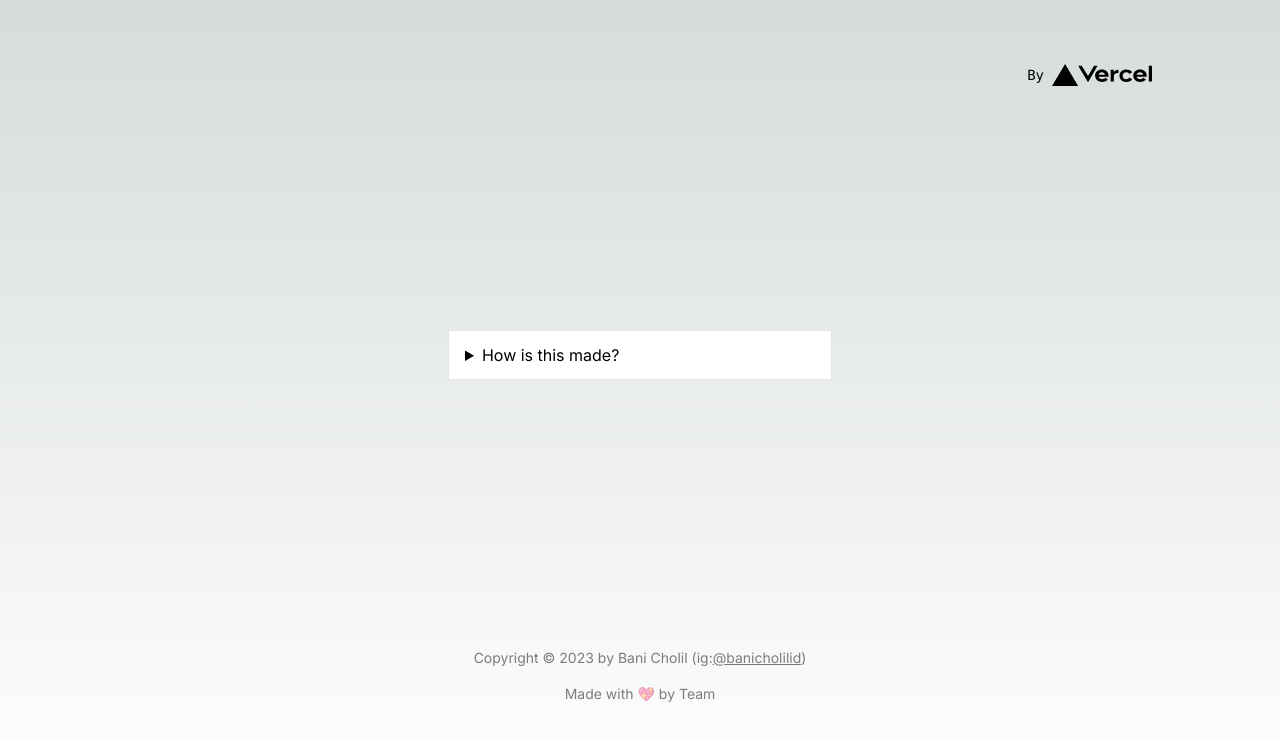
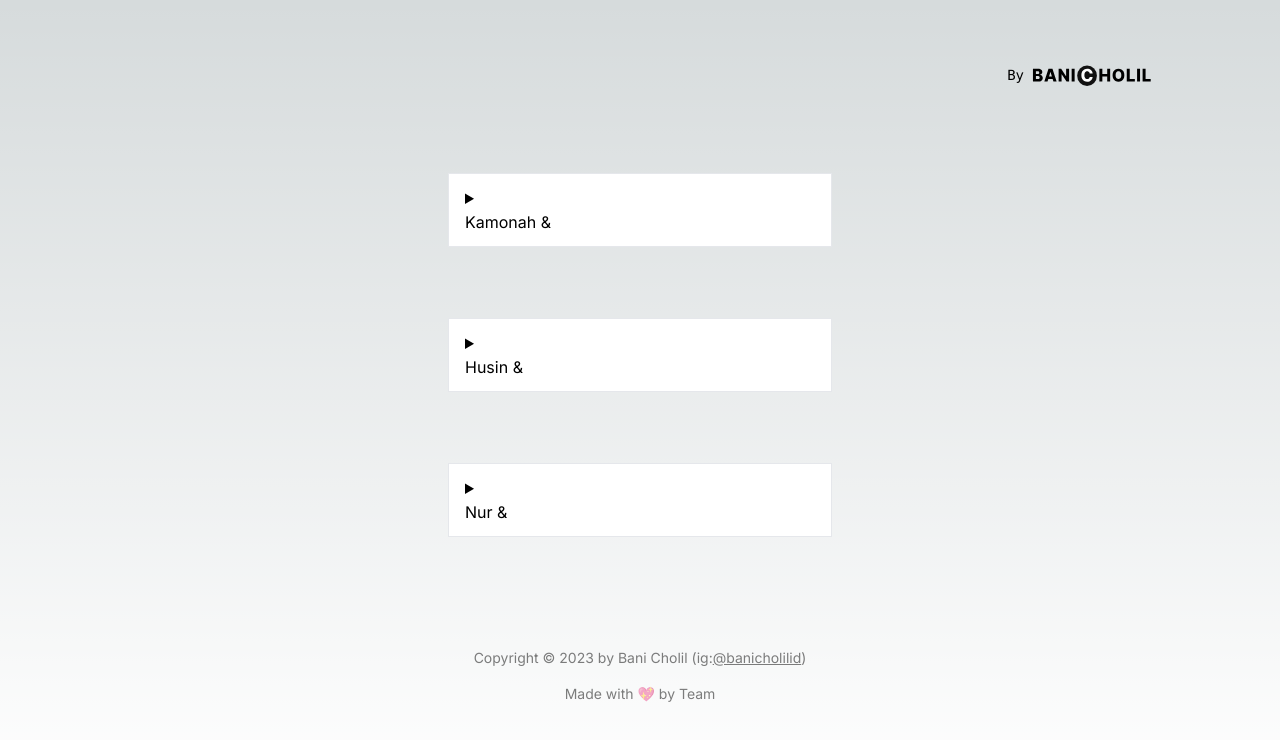
Before and after one commit to verinverdian/bani-cholil-app, a Next.js app: page /pages/hierarchy in a window 1280 px wide. Shown: the top 740 px of the page. Built offline with nearby package versions, Linux system fonts and the light colour scheme.

Commit message:
updated page, component view

```diff
--- a/app/components/templates/header.tsx
+++ b/app/components/templates/header.tsx
@@ -20,10 +20,10 @@ export function Header() {
                 >
                     By{' '}
                     <Image
-                        src="/vercel.svg"
-                        alt="Vercel Logo"
+                        src="/bc.svg"
+                        alt="Bani Cholil Logo"
                         className="dark:invert"
-                        width={100}
+                        width={120}
                         height={24}
                         priority
                     />
--- a/app/pages/album/page.tsx
+++ b/app/pages/album/page.tsx
@@ -8,18 +8,44 @@ export default function Album() {
     return (
         <main className="flex min-h-screen flex-col items-center justify-between p-12">
             <Header></Header>
-            <div className="container mx-auto my-12">
-                <div className="flex flex-wrap justify-center">
-                    <div className="px-4 w-6/12 sm:w-3/12">
-                        <Image alt="" width={500} height={500} src="http://source.unsplash.com/800x800/?tree" className="max-w-full h-auto border-none rounded shadow align-middle" />
-                    </div>
-                    <div className="px-4 w-6/12 sm:w-3/12">
-                        <Image alt="" width={500} height={500} src="http://source.unsplash.com/800x800/?tree" className="max-w-full h-auto border-none rounded shadow align-middle" />
-                    </div>
-                    <div className="px-4 w-6/12 sm:w-3/12">
-                        <Image alt="" width={500} height={500} src="http://source.unsplash.com/800x800/?tree" className="max-w-full h-auto border-none rounded shadow align-middle" />
+            <div className="z-10 w-full max-w-5xl items-center justify-between tex-center">
+                <div className="max-w-screen-2xl mx-auto px-0 py-16 lg:py-24 relative">
+                    <div className="flex flex-col md:flex-row gap-2">
+                        <div className="flex flex-1 flex-col gap-2">
+                            <div className="flex flex-1 flex-col">
+                                {/* <!-- img_01 --> */}
+                                <Image alt="" width={500} height={500} className="object-cover h-full" src="https://images.unsplash.com/photo-1665689285334-b0044b6d2dc7?crop=entropy&cs=tinysrgb&fm=jpg&ixid=MnwzMjM4NDZ8MHwxfHJhbmRvbXx8fHx8fHx8fDE2NjY0NjAxMTY&ixlib=rb-4.0.3&q=80"/>
+                            </div>
+                            <div className="hidden md:flex flex-1 flex-row gap-2">
+                                <div className="flex flex-1 flex-col">
+                                    {/* <!-- img_02 --> */}
+                                    <Image alt="" width={500} height={500} className="object-cover h-full" src="https://images.unsplash.com/photo-1666433723497-38d1d053185b?crop=entropy&cs=tinysrgb&fm=jpg&ixid=MnwzMjM4NDZ8MHwxfHJhbmRvbXx8fHx8fHx8fDE2NjY2NDEwNDU&ixlib=rb-4.0.3&q=80"/>
+                                </div>
+                                <div className="hidden md:flex flex-1 flex-col">
+                                    {/* <!-- img_03 --> */}
+                                    <Image alt="" width={500} height={500} className="object-cover h-full" src="https://images.unsplash.com/photo-1665048110211-91d0b74c421c?crop=entropy&cs=tinysrgb&fm=jpg&ixid=MnwzMjM4NDZ8MHwxfHJhbmRvbXx8fHx8fHx8fDE2NjY0NjAxMTY&ixlib=rb-4.0.3&q=80"/>
+                                </div>
+                            </div>
+                        </div>
+                        <div className="flex flex-1 flex-col gap-2">
+                            <div className="hidden md:flex flex-1 flex-row gap-2">
+                                <div className="flex flex-1 flex-col">
+                                    {/* <!-- img_04 --> */}
+                                    <Image alt="" width={500} height={500} className="object-cover h-full" src="https://images.unsplash.com/photo-1666297599033-09b318f2c8b5?crop=entropy&cs=tinysrgb&fm=jpg&ixid=MnwzMjM4NDZ8MHwxfHJhbmRvbXx8fHx8fHx8fDE2NjY2NDExMjk&ixlib=rb-4.0.3&q=80"/>
+                                </div>
+                                <div className="hidden md:flex flex-1 flex-col">
+                                    {/* <!-- img_05 --> */}
+                                    <Image alt="" width={500} height={500} className="object-cover h-full" src="https://images.unsplash.com/photo-1664713815297-9ce06950c022?crop=entropy&cs=tinysrgb&fm=jpg&ixid=MnwzMjM4NDZ8MHwxfHJhbmRvbXx8fHx8fHx8fDE2NjY2NDEzMDc&ixlib=rb-4.0.3&q=80"/>
+                                </div>
+                            </div>
+                            <div className="flex flex-1 flex-col">
+                                {/* <!-- img_06 --> */}
+                                <Image alt="" width={500} height={500} className="object-cover h-full" src="https://images.unsplash.com/photo-1666060519824-796d5638d809?crop=entropy&cs=tinysrgb&fm=jpg&ixid=MnwzMjM4NDZ8MHwxfHJhbmRvbXx8fHx8fHx8fDE2NjY2NDExOTQ&ixlib=rb-4.0.3&q=80"/>
+                            </div>
+                        </div>
                     </div>
                 </div>
+
             </div>
             <Footer></Footer>
         </main>
--- a/app/pages/hierarchy/page.tsx
+++ b/app/pages/hierarchy/page.tsx
@@ -2,20 +2,42 @@ import Image from 'next/image'
 import Link from 'next/link'
 import { Header } from "../../components/templates/header"
 import { Footer } from "../../components/templates/footer"
+import { MEMBERS } from '@/constants/data'
 
 
 export default function Hierarchy() {
     return (
         <main className="flex min-h-screen flex-col items-center justify-between p-12">
             <Header></Header>
-            <div className=''>
-                <div className="bg-white w-full sm:w-1/2 lg:w-96 border border-gray-200 divide-y divide-gray-200">
-                    <details>
-                        <summary className="question py-3 px-4 cursor-pointer select-none w-full outline-none">How is this made?</summary>
-                        <p className="pt-1 pb-3 px-4">With the HTML5 <code className="text-sm text-red-500">details</code> element and some Tailwind for showcase.</p>
-                    </details>
+
+            {MEMBERS.map((data, index) =>
+                <div key={index} className="">
+                    <div className="flex">
+                        <div className="bg-white w-full sm:w-1/2 lg:w-96 border border-gray-200 divide-y divide-gray-200">
+                            <details className="">
+                                <summary className="question py-3 px-4 cursor-pointer select-none w-full outline-none">
+                                    <p>{data.name} & {data.spouse}</p>
+                                    <p className='text-sm'>{data.desc}</p>
+                                </summary>
+                                {/* <p className="pt-1 pb-3 px-4">{data.desc}</p> */}
+                                <div className="">
+                                    <ul className="list-disc ml-6">
+                                        {data.child.map((row, index) => (
+                                            <div key={index}>
+                                                <li>
+                                                    <p className="mt-4 mb-2 text-blue-800 text-xl">{row.name}</p>
+                                                    <p className="mt-2 mb-4 text-sm text-slate-400">{row.spouse}</p>
+                                                </li>
+                                            </div>
+                                        ))}
+                                    </ul>
+                                </div>
+                            </details>
+                        </div>
+                    </div>
                 </div>
-            </div>
+            )}
+
             <Footer></Footer>
         </main>
     )
--- a/app/pages/histories/page.tsx
+++ b/app/pages/histories/page.tsx
@@ -7,11 +7,13 @@ export default function Histories() {
     return (
         <main className="flex min-h-screen flex-col items-center justify-between p-12">
             <Header></Header>
-            <div className="z-10 w-full max-w-5xl items-center justify-between tex-center">
-                <div className="px-4 w-6/12 sm:w-3/12">
-                    <Image alt="" width={500} height={500} src="http://source.unsplash.com/800x800/?tree" className="max-w-full h-auto border-none rounded shadow align-middle" />
+            <div className="z-10 mt-10 w-full max-w-5xl items-center justify-between">
+                <div className='flex items-center justify-center'>
+                    <div className="w-6/12 sm:w-3/12">
+                        <Image alt="" width={500} height={500} src="http://source.unsplash.com/800x800/?tree" className="max-w-full h-auto border-none rounded shadow align-middle" />
+                    </div>
                 </div>
-                <div className="mt-6">
+                <div className="text-center mt-6">
                     <p>Lorem ipsum dolor sit amet, consectetur adipiscing elit, sed do eiusmod tempor incididunt ut labore et dolore magna aliqua. Ut enim ad minim veniam, quis nostrud exercitation ullamco laboris nisi ut aliquip ex ea commodo consequat. Duis aute irure dolor in reprehenderit in voluptate velit esse cillum dolore eu fugiat nulla pariatur. Excepteur sint occaecat cupidatat non proident, sunt in culpa qui officia deserunt mollit anim id est laborum.</p>
                 </div>
             </div>
```
